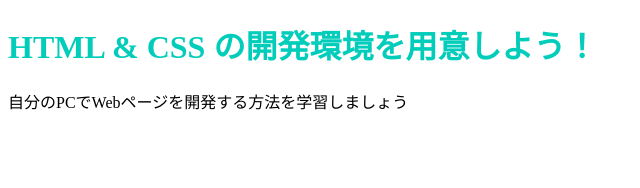
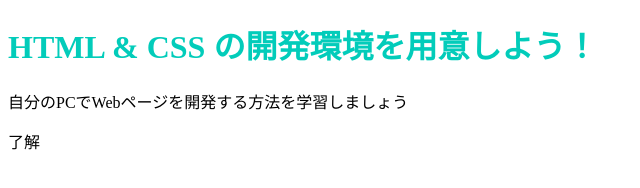
Before and after one commit to hayato1855/sample, a plain HTML site: page index.html in a window 1280 px wide. Shown: the full height of the page, 0-640 px from the left. Drawn offline with Linux system fonts and the light colour scheme.

Commit message:
Update index.html

```diff
--- a/index.html
+++ b/index.html
@@ -8,5 +8,6 @@
   <body>
     <h1 class="title">HTML & CSS の開発環境を用意しよう！</h1>
     <p>自分のPCでWebページを開発する方法を学習しましょう</p>
+    <p>了解</p>
   </body>
 </html>
```
